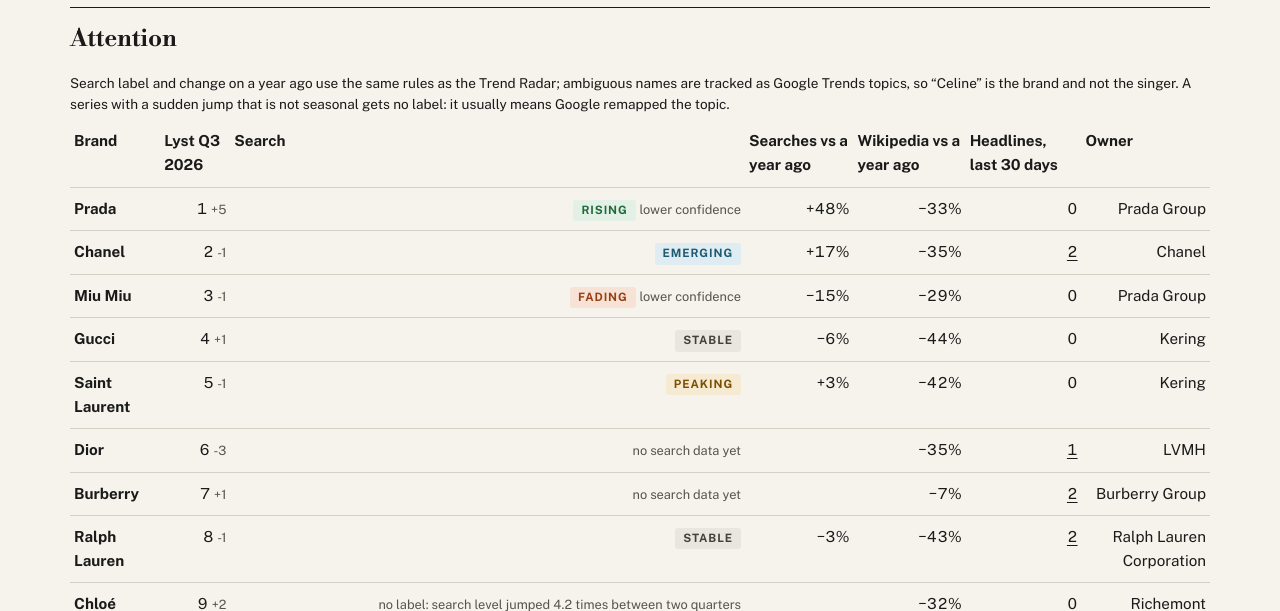
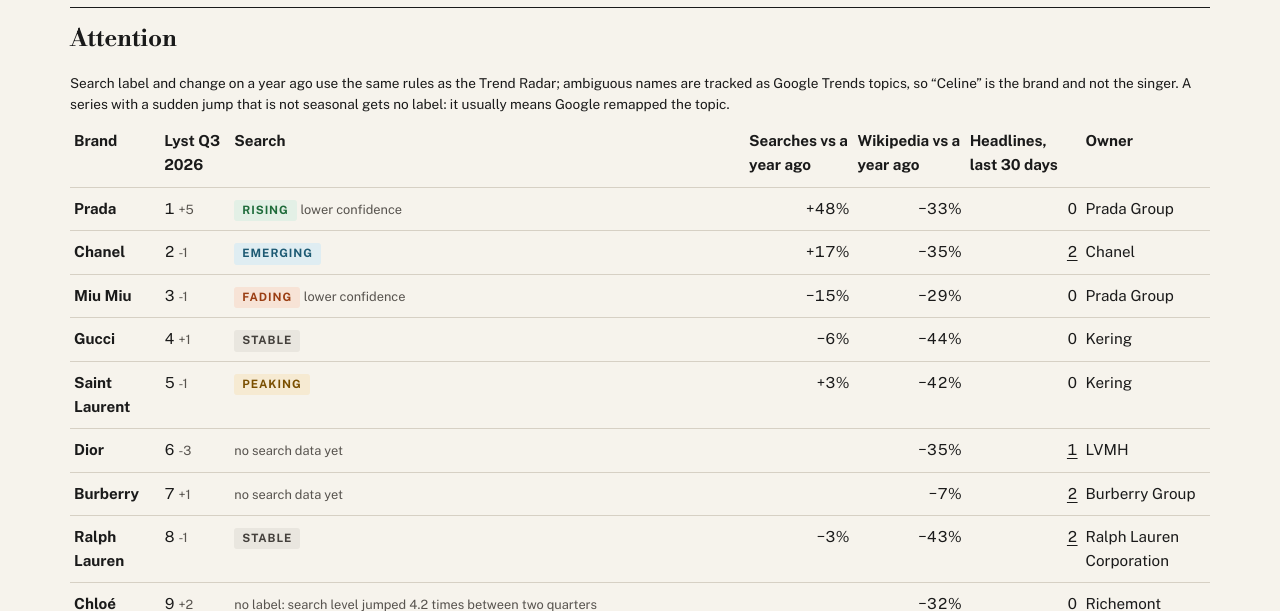
Before and after one commit to ARFaisal-Rehman/The-Daily-Thread, a Flask app: page /brands in a window 1280 px wide. Shown: the part 468-1079 px from the top of the page. Run offline with Flask 3, Linux system fonts and the light colour scheme.

Commit message:
Brand Watch: left-align text columns in the attention table
Co-Authored-By: Claude Opus 5.5 <noreply@anthropic.com>

```diff
--- a/static/style.css
+++ b/static/style.css
@@ -195,3 +195,5 @@ figcaption, .source, .note { font-size: .85rem; color: var(--muted); }
 /* Edition */
 .edition-grid { display: grid; grid-template-columns: minmax(0, 1fr); gap: 1.5rem; }
 @media (min-width: 900px) { .edition-grid { grid-template-columns: repeat(3, minmax(0, 1fr)); } }
+.brand-table td { text-align: left; }
+.brand-table td.num { text-align: right; }
```
